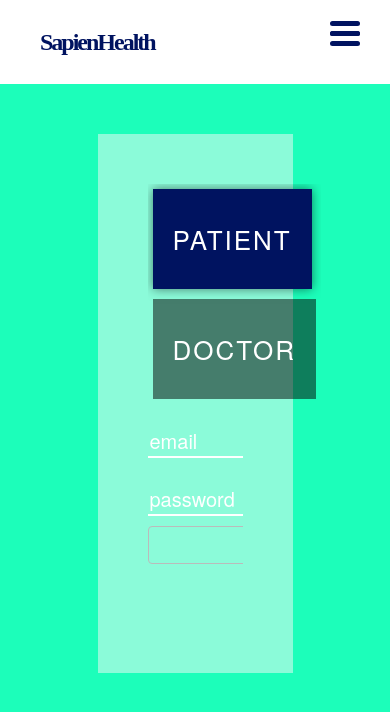
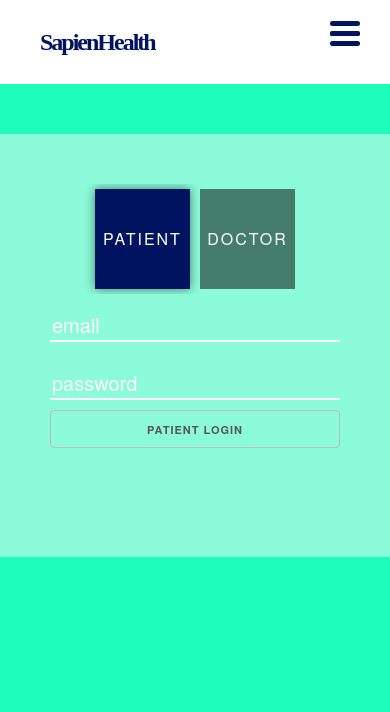
Before and after one commit to jsl15c/final-angular, an Angular app: page /login in a window 390 px wide. Shown: the top 712 px of the page. Built offline with nearby package versions, Linux system fonts and the light colour scheme; no server answers.

Commit message:
add new responsive styles

```diff
--- a/src/app/login/login.component.min.css
+++ b/src/app/login/login.component.min.css
@@ -1 +1 @@
-.login-box{width:50%;margin:50px auto;background:rgba(250,250,250,0.5);padding:50px;text-align:center}.toggle-login{overflow:hidden;display:inline-block}.forms{overflow:hidden}.box{min-width:100px;height:100px;margin:5px;padding:0 20px;float:left;background:rgba(0,0,0,0.5);color:#fff;font-size:26px;cursor:pointer;line-height:100px;letter-spacing:2px}input{margin:10px 0;width:300px;-webkit-appearance:none;background:none;color:#fff;font-size:20px;border-bottom:2px solid #fff}input::placeholder{color:#fff}button{display:inline-block;width:300px}.box:hover{transition:0.3s ease-in;box-shadow:0 0 10px rgba(0,0,0,0.5)}.selected{transition:0.3s ease-in;background:#001360;box-shadow:0 0 10px rgba(0,0,0,0.5)}
+.login-box{max-width:600px;width:100%;margin:50px auto;background:rgba(250,250,250,0.5);padding:50px;text-align:center}.toggle-login{overflow:hidden}.forms{overflow:hidden}.box{width:100%;max-width:150px;height:100px;margin:5px;padding:0px 0px;display:inline-block;background:rgba(0,0,0,0.5);color:#fff;font-size:26px;cursor:pointer;line-height:100px;letter-spacing:2px}input{margin:10px 0;width:300px;-webkit-appearance:none;background:none;color:#fff;font-size:20px;border-bottom:2px solid #fff}input::placeholder{color:#fff}button{display:inline-block;max-width:300px;width:100%}.box:hover{transition:0.3s ease-in;box-shadow:0 0 10px rgba(0,0,0,0.5)}.selected{transition:0.3s ease-in;background:#001360;box-shadow:0 0 10px rgba(0,0,0,0.5)}@media screen and (max-width: 512px){.box{max-width:95px;height:100px;margin:5px;padding:0px 0px;display:inline-block;background:rgba(0,0,0,0.5);color:#fff;font-size:16px;cursor:pointer;line-height:100px;letter-spacing:2px}.selected{transition:0.3s ease-in;background:#001360;box-shadow:0 0 10px rgba(0,0,0,0.5)}}
--- a/src/app/login/login.component.scss
+++ b/src/app/login/login.component.scss
@@ -1,7 +1,8 @@
 @import "../../utilities/_variables.scss";
 
 .login-box {
-  width:50%;
+  max-width:600px;
+  width:100%;
   margin:50px auto;
   background:rgba(250,250,250,0.5);
   padding:50px;
@@ -10,7 +11,7 @@
 
 .toggle-login {
   overflow:hidden;
-  display:inline-block;
+  // display:inline-block;
 }
 
 .forms {
@@ -18,11 +19,12 @@
 }
 
 .box {
-  min-width:100px;
+  width:100%;
+  max-width:150px;
   height:100px;
   margin:5px;
-  padding:0 20px;
-  float:left;
+  padding:0px 0px;
+  display: inline-block;
   background:rgba(0,0,0,0.5);
   color:#fff;
   font-size:26px;
@@ -47,7 +49,8 @@
 
 button {
   display:inline-block;
-  width:300px;
+  max-width:300px;
+  width:100%;
 }
 
 .box:hover {
@@ -60,3 +63,25 @@
     background:$dark-blue;
     box-shadow:0 0 10px rgba(0,0,0,0.5);
 }
+
+@media screen and (max-width:512px) {
+  .box {
+    max-width:95px;
+    height:100px;
+    margin:5px;
+    padding:0px 0px;
+    display: inline-block;
+    background:rgba(0,0,0,0.5);
+    color:#fff;
+    font-size:16px;
+    cursor:pointer;
+    line-height: 100px;
+    letter-spacing: 2px;
+  }
+
+  .selected {
+      transition:0.3s ease-in;
+      background:$dark-blue;
+      box-shadow:0 0 10px rgba(0,0,0,0.5);
+  }
+}
```
